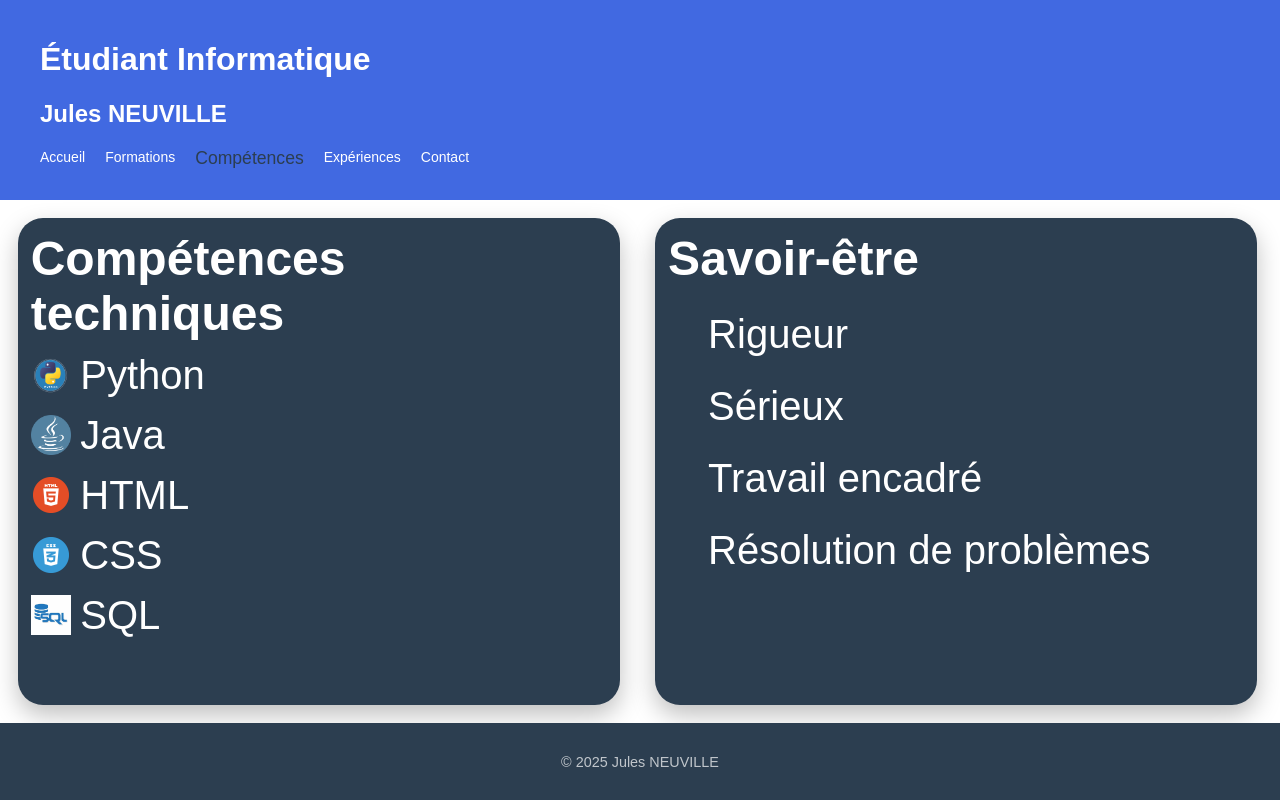
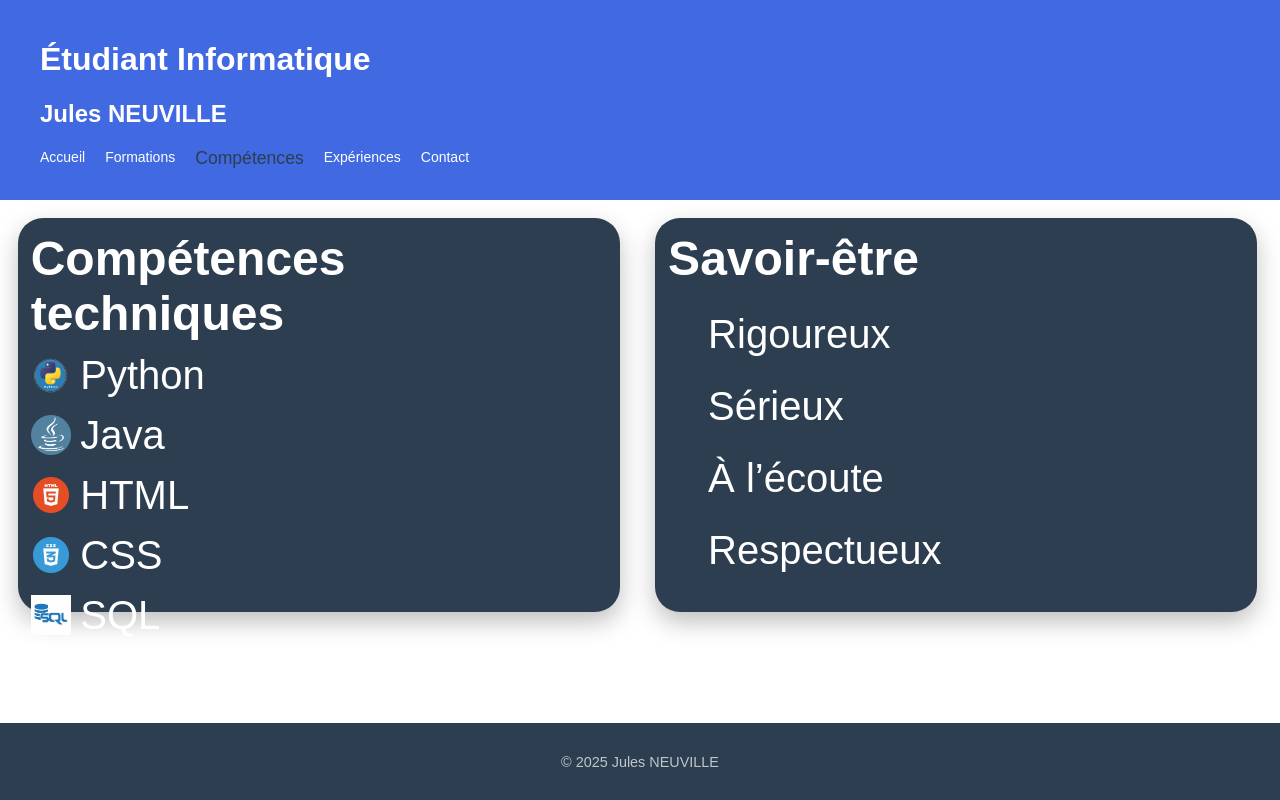
Before and after one commit to JulesNeuville/CV_en_Ligne, a plain HTML site: page html/Competences.html in a window 1280 px wide. Drawn offline with Linux system fonts and the light colour scheme.

Commit message:
competences 2

```diff
--- a/css/competences.css
+++ b/css/competences.css
@@ -7,6 +7,7 @@ section{
     color: #ffffff;
     background-color: #2c3e50;
     width: 45%;
+    height: 23rem;
     padding: 1%;
     margin: 1.4%;
 }
--- a/html/Competences.html
+++ b/html/Competences.html
@@ -53,10 +53,10 @@
             <section class="competences">
                 <h2>Savoir-être</h2>
                 <ul class="savoir-etre">
-                    <li>Rigueur</li>
+                    <li>Rigoureux</li>
                     <li>Sérieux</li>
-                    <li>Travail encadré</li>
-                    <li>Résolution de problèmes</li>
+                    <li>À l’écoute</li>
+                    <li>Respectueux</li>
 
                 </ul>
             </section>
```
Also changed, not shown: html/Contact.html (+1 -1 lines), html/Experiences.html (+1 -1 lines), html/Realisations.html (+1 -1 lines), index.html (+1 -1 lines).
